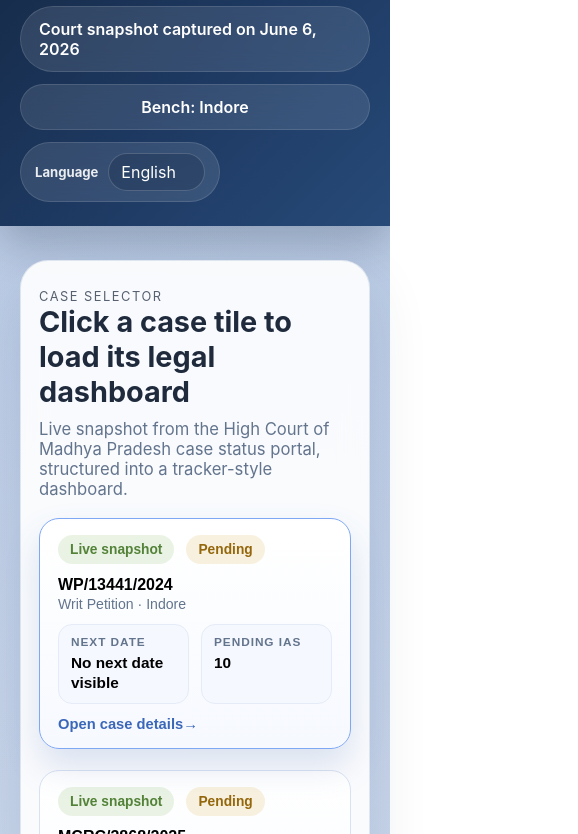
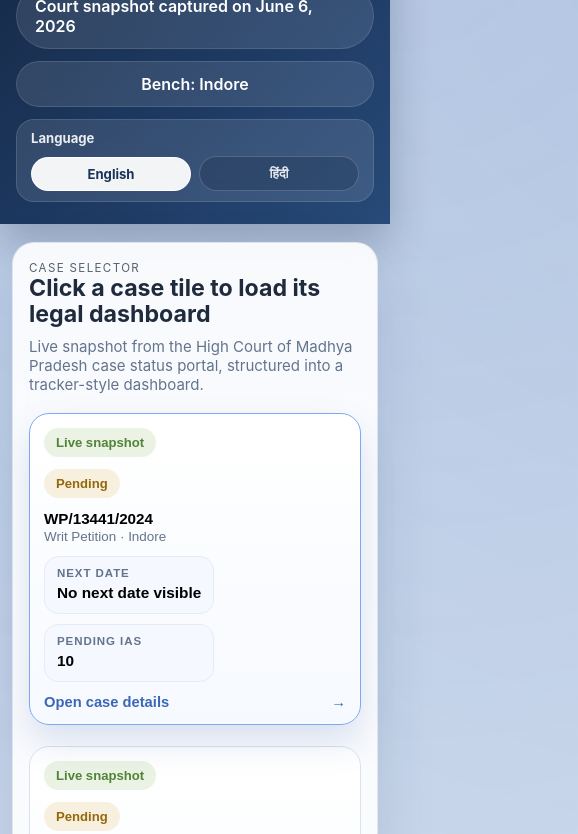
Before and after one commit to psbaggaai/SunnyCases, a plain HTML site: page index.html in a window 390 px wide. Shown: the part 134-968 px from the top of the page, 578 px wide, since content can reach past the window. Drawn offline with Linux system fonts and the light colour scheme.

Commit message:
Improve mobile responsiveness

```diff
--- a/index.html
+++ b/index.html
@@ -135,18 +135,37 @@
         opacity: 0.9;
       }
 
-      .language-switcher select {
-        appearance: none;
+      .language-buttons {
+        display: inline-flex;
+        align-items: center;
+        gap: 8px;
+      }
+
+      .language-button {
+        display: inline-flex;
+        align-items: center;
         border: 1px solid rgba(255, 255, 255, 0.18);
         background: rgba(13, 31, 56, 0.22);
-        color: white;
+        color: rgba(255, 255, 255, 0.88);
         border-radius: 999px;
-        padding: 8px 28px 8px 12px;
+        padding: 8px 14px;
         font: inherit;
+        font-weight: 700;
         cursor: pointer;
-      }
-
-      .language-switcher select:focus {
+        transition: background 160ms ease, border-color 160ms ease, color 160ms ease, transform 160ms ease;
+      }
+
+      .language-button:hover {
+        transform: translateY(-1px);
+      }
+
+      .language-button.active {
+        background: rgba(255, 255, 255, 0.94);
+        color: #183357;
+        border-color: rgba(255, 255, 255, 0.92);
+      }
+
+      .language-button:focus {
         outline: 2px solid rgba(137, 199, 255, 0.7);
         outline-offset: 2px;
       }
@@ -561,41 +580,200 @@
         }
       }
 
+      @media (max-width: 900px) {
+        .hero-inner {
+          align-items: flex-start;
+        }
+
+        .overview-head {
+          flex-direction: column;
+          align-items: stretch;
+        }
+
+        .overview-head .btn-link {
+          width: 100%;
+        }
+
+        .case-grid,
+        .metrics-grid {
+          grid-template-columns: 1fr 1fr;
+        }
+
+        .brand {
+          width: 100%;
+        }
+      }
+
       @media (max-width: 720px) {
         .hero {
-          padding-top: 24px;
-          padding-bottom: 24px;
+          padding: 20px 16px 22px;
+        }
+
+        .hero-inner {
+          gap: 18px;
+        }
+
+        .brand {
+          gap: 14px;
+          align-items: flex-start;
+        }
+
+        .brand-mark {
+          width: 44px;
+          height: 44px;
+          border-radius: 14px;
         }
 
         .section,
         .overview-head,
         .metrics-grid,
         .insight-grid {
-          padding-left: 18px;
-          padding-right: 18px;
+          padding-left: 16px;
+          padding-right: 16px;
         }
 
         .metrics-grid,
         .insight-grid {
+          padding-bottom: 16px;
+        }
+
+        .frame {
+          padding: 18px 12px 42px;
+        }
+
+        .panel {
+          border-radius: 22px;
+        }
+
+        .section,
+        .detail-card,
+        .timeline-card,
+        .order-card,
+        .party-card,
+        .data-table-card,
+        .notice-card {
+          padding-top: 18px;
           padding-bottom: 18px;
         }
 
+        .case-grid,
+        .metrics-grid,
+        .dashlet-meta {
+          grid-template-columns: 1fr;
+        }
+
+        .case-card {
+          padding: 14px;
+        }
+
+        .case-card-header,
+        .hearing-top,
+        .row-between,
+        .party-header,
+        .doc-row {
+          align-items: flex-start;
+          flex-direction: column;
+        }
+
+        .dashlet-action {
+          width: 100%;
+        }
+
         .metric-value {
-          font-size: 1.9rem;
+          font-size: 1.8rem;
+          margin-top: 12px;
         }
 
         .case-selector h2,
         .overview-title h2 {
-          font-size: 1.8rem;
+          font-size: 1.65rem;
+          line-height: 1.12;
+        }
+
+        .subcopy,
+        .overview-title p,
+        .metric-foot,
+        .timeline-note,
+        .order-summary,
+        .footer-note {
+          font-size: 0.94rem;
         }
 
         .hero-meta {
           width: 100%;
-        }
-
-        .pill {
+          flex-direction: column;
+          align-items: stretch;
+        }
+
+        .pill,
+        .language-switcher {
           width: 100%;
           justify-content: center;
+        }
+
+        .language-switcher {
+          flex-direction: column;
+          align-items: stretch;
+          border-radius: 18px;
+        }
+
+        .language-buttons {
+          width: 100%;
+        }
+
+        .language-button {
+          flex: 1 1 0;
+          justify-content: center;
+          min-width: 0;
+        }
+
+        th,
+        td {
+          padding: 11px 0;
+        }
+
+        table {
+          min-width: 520px;
+        }
+      }
+
+      @media (max-width: 480px) {
+        .hero h1 {
+          font-size: 1.9rem;
+        }
+
+        .eyebrow,
+        .section-label,
+        .detail-label,
+        .dashlet-label,
+        th {
+          font-size: 0.72rem;
+        }
+
+        .case-selector h2,
+        .overview-title h2 {
+          font-size: 1.45rem;
+        }
+
+        .badge,
+        .btn-link,
+        .language-button {
+          font-size: 0.82rem;
+        }
+
+        .metric-value {
+          font-size: 1.6rem;
+        }
+
+        .timeline-date,
+        .order-date,
+        .case-title {
+          font-size: 0.95rem;
+        }
+
+        .case-kicker,
+        .muted {
+          font-size: 0.84rem;
         }
       }
     </style>
@@ -615,11 +793,11 @@
             <div class="pill" id="snapshotPill"><span class="dot"></span> Court snapshot captured on June 6, 2026</div>
             <div class="pill" id="heroBench">Bench: Indore</div>
             <div class="language-switcher">
-              <label for="languageSelect" id="languageLabel">Language</label>
-              <select id="languageSelect" aria-label="Language selector">
-                <option value="en">English</option>
-                <option value="hi">हिंदी</option>
-              </select>
+              <label id="languageLabel">Language</label>
+              <div class="language-buttons" role="group" aria-label="Language selector">
+                <button type="button" class="language-button active" id="langEnButton" data-lang="en">English</button>
+                <button type="button" class="language-button" id="langHiButton" data-lang="hi">हिंदी</button>
+              </div>
             </div>
           </div>
         </div>
@@ -1289,7 +1467,7 @@
       const listingCountBadge = document.getElementById("listingCountBadge");
       const pendingIaBadge = document.getElementById("pendingIaBadge");
       const ordersCountBadge = document.getElementById("ordersCountBadge");
-      const languageSelect = document.getElementById("languageSelect");
+      const languageButtons = Array.from(document.querySelectorAll(".language-button"));
       let currentLanguage = "en";
 
       function t(key) {
@@ -1313,6 +1491,11 @@
           }
         });
         sourceLink.textContent = t("openCourtRecord");
+        languageButtons.forEach((button) => {
+          const isActive = button.dataset.lang === currentLanguage;
+          button.classList.toggle("active", isActive);
+          button.setAttribute("aria-pressed", isActive ? "true" : "false");
+        });
       }
 
       function renderCaseCards(activeId) {
@@ -1506,9 +1689,11 @@
           `;
       }
 
-      languageSelect.addEventListener("change", (event) => {
-        currentLanguage = event.target.value;
-        renderDashboard(document.querySelector(".case-card.active")?.dataset.caseId || cases[0].id);
+      languageButtons.forEach((button) => {
+        button.addEventListener("click", () => {
+          currentLanguage = button.dataset.lang;
+          renderDashboard(document.querySelector(".case-card.active")?.dataset.caseId || cases[0].id);
+        });
       });
 
       renderDashboard(cases[0].id);
```
